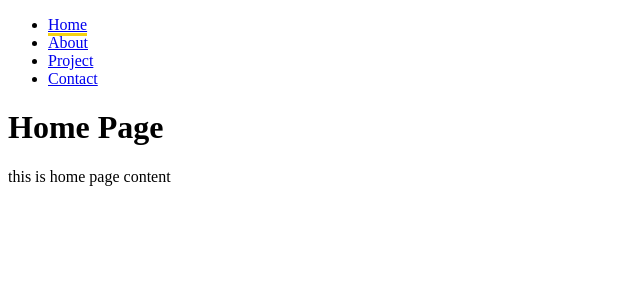
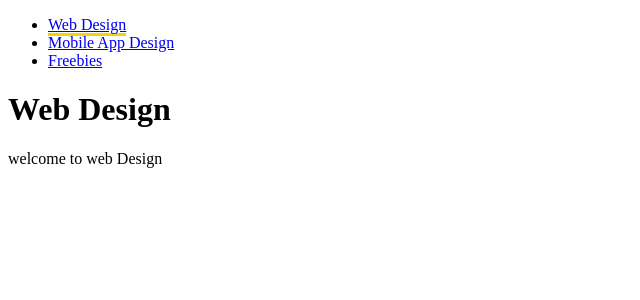
Before and after one commit to dalia-muhamed/ATW-Ltd-Task, a Vue app: page / in a window 1280 px wide. Shown: the top 300 px of the page, without its empty margins (0-640 px from the left). Built offline with nearby package versions, Linux system fonts and the light colour scheme.

Commit message:
fix dynamic links

```diff
--- a/src/App.vue
+++ b/src/App.vue
@@ -1,12 +1,12 @@
 <template>
   <!-- <navbar :page="pages[activePage]"></navbar> -->
   <dynamic-links
-    :pages="pages"
+    :dynamicLinkPages="dynamicLinkPages"
     :active-page="activePage"
     :nav-link-click="index => (activePage = index)"
   >
   </dynamic-links>
-  <page-content :page="pages[activePage]"> </page-content>
+  <page-content :dynamicLinkPage="dynamicLinkPages[activePage]"> </page-content>
 </template>
 
 <script>
@@ -23,40 +23,43 @@ export default {
   data() {
     return {
       activePage: 0,
-      pages: [
-        {
-          link: { text: 'Home', url: 'index.html' },
-          pageTitle: 'Home Page',
-          content: 'this is home page content',
-        },
-        {
-          link: { text: 'About', url: 'about.html' },
-          pageTitle: 'About Page',
-          content: 'this is about page content',
-        },
-        {
-          link: { text: 'Project', url: 'projects.html' },
-          pageTitle: 'Projects Page',
-          content: 'this is Projects page content',
-        },
-        {
-          link: { text: 'Contact', url: 'contact.html' },
-          pageTitle: 'Contact Page',
-          content: 'this is contact page content',
-        },
-      ],
+      // pages: [
+      //   {
+      //     link: { text: 'Home', url: 'index.html' },
+      //     pageTitle: 'Home Page',
+      //     content: 'this is home page content',
+      //   },
+      //   {
+      //     link: { text: 'About', url: 'about.html' },
+      //     pageTitle: 'About Page',
+      //     content: 'this is about page content',
+      //   },
+      //   {
+      //     link: { text: 'Project', url: 'projects.html' },
+      //     pageTitle: 'Projects Page',
+      //     content: 'this is Projects page content',
+      //   },
+      //   {
+      //     link: { text: 'Contact', url: 'contact.html' },
+      //     pageTitle: 'Contact Page',
+      //     content: 'this is contact page content',
+      //   },
+      // ],
       dynamicLinkPages: [
         {
-          link: { text: 'web Design', url: 'web-design.html' },
-          name: 'web Design',
+          link: { text: 'Web Design', url: 'web-design.html' },
+          content: 'welcome to web Design',
+
+          name: 'Web Design',
         },
         {
           link: { text: 'Mobile App Design', url: 'mobile-app-design.html' },
-
           name: 'Mobile App Design',
+          content: 'welcome to Mobile App Design',
         },
         {
           link: { text: 'Freebies', url: 'freebies.html' },
+          content: 'welcome to Freebies',
 
           name: 'Freebies',
         },
--- a/src/components/dynamic-links/dynamicLinks.vue
+++ b/src/components/dynamic-links/dynamicLinks.vue
@@ -2,9 +2,13 @@
   <nav :class="`dynamic-links`">
     <div class="container-fluid">
       <ul class="navbar-nav">
-        <li v-for="(page, index) in pages" class="nav-item" :key="index">
+        <li
+          v-for="(dynamicLinkPage, index) in dynamicLinkPages"
+          class="nav-item"
+          :key="index"
+        >
           <dynamic-links-link
-            :page="page"
+            :dynamicLinkPage="dynamicLinkPage"
             :isActive="activePage === index"
             @click.prevent="navLinkClick(index)"
           ></dynamic-links-link>
@@ -17,7 +21,7 @@
 import DynamicLinksLink from './dynamicLinksLink.vue';
 export default {
   components: { DynamicLinksLink },
-  props: ['pages', 'activePage', 'navLinkClick'],
+  props: ['dynamicLinkPages', 'activePage', 'navLinkClick'],
 };
 </script>
 <style>
--- a/src/components/dynamic-links/dynamicLinksLink.vue
+++ b/src/components/dynamic-links/dynamicLinksLink.vue
@@ -1,15 +1,15 @@
 <template>
   <a
-    :href="page.link.url"
+    :href="dynamicLinkPage.link.url"
     class="nav-link"
     :class="activeClasses"
-    :title="`this link goes to the ${page.link.text}page`"
-    >{{ page.link.text }}
+    :title="`this link goes to the ${dynamicLinkPage.link.text}page`"
+    >{{ dynamicLinkPage.link.text }}
   </a>
 </template>
 <script>
 export default {
-  props: ['page', 'isActive'],
+  props: ['dynamicLinkPage', 'isActive'],
   computed: {
     activeClasses() {
       return {
--- a/src/components/page-content/PageContent.vue
+++ b/src/components/page-content/PageContent.vue
@@ -1,12 +1,12 @@
 <template>
   <div class="container">
-    <h1>{{ page.pageTitle }}</h1>
-    <p>{{ page.content }}</p>
+    <h1>{{ dynamicLinkPage.name }}</h1>
+    <p>{{ dynamicLinkPage.content }}</p>
   </div>
 </template>
 
 <script>
 export default {
-  props: ['page'],
+  props: ['dynamicLinkPage'],
 };
 </script>
```
